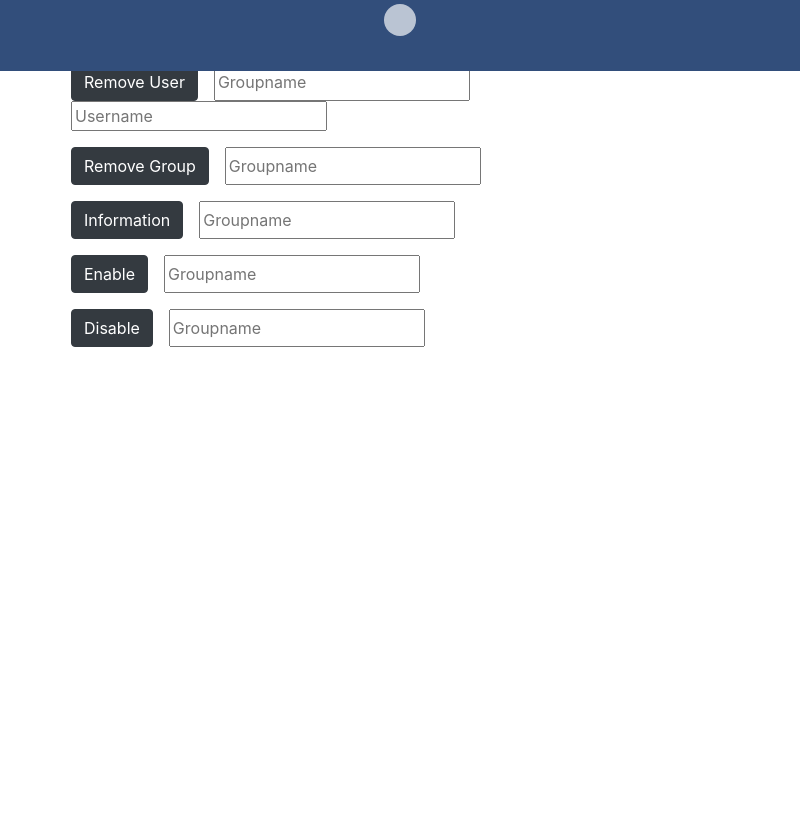
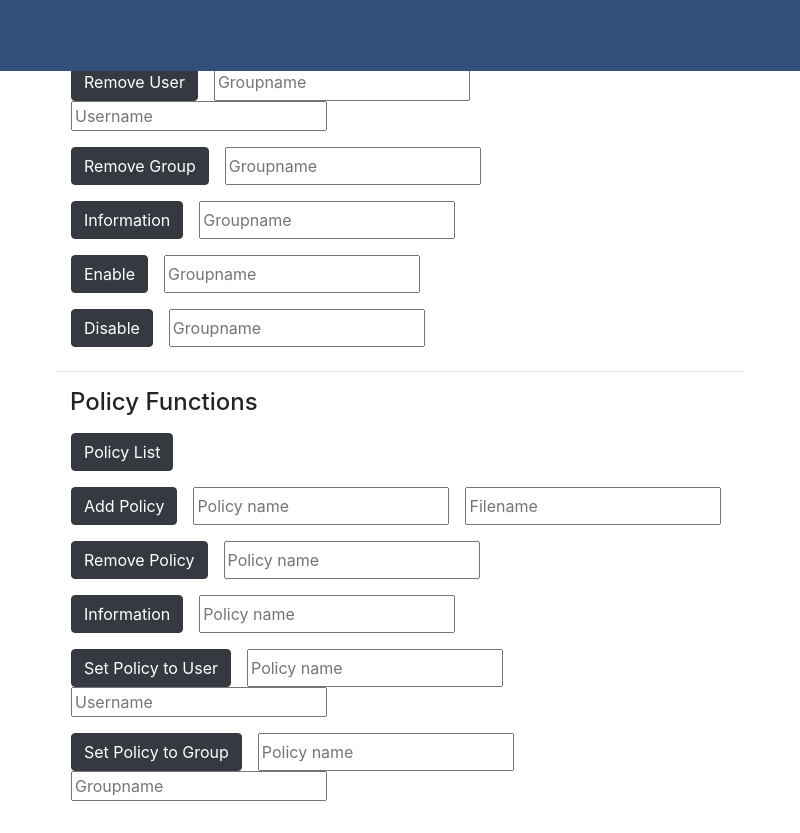
Before and after one commit to Spensarrr/Spens.IO, an Electron app: page index.html in a window 800 px wide. Shown: the part 729-1562 px from the top of the page. Before the commit the page ends 1184 px from the top, so only its background shows below. Drawn offline with nearby package versions, Linux system fonts and the light colour scheme.

Commit message:
Added html for policy, added clearing of inputs on successful command run for policy.

```diff
--- a/commands/policy.js
+++ b/commands/policy.js
@@ -18,7 +18,7 @@ function policyList() {
 
 function policyAdd() {
     policyName = document.getElementById('policyname1').value;
-    fileName = document.getElementById('policyname1').value;
+    fileName = document.getElementById('filename1').value;
     exec("mc.exe admin policy add " + alias + " " + policyName + " " + fileName, (error, stdout) => {
         if (error) {
             output = error;
@@ -29,6 +29,8 @@ function policyAdd() {
         //console.log(`stdout: ${stdout}`);
         output = stdout;
         document.getElementById('outputField').innerHTML = output;
+        document.getElementById('policyname1').value = "";
+        document.getElementById('filename1').value = "";
     });
 }
 
@@ -44,6 +46,7 @@ function policyRemove() {
         //console.log(`stdout: ${stdout}`);
         output = stdout;
         document.getElementById('outputField').innerHTML = output;
+        document.getElementById('policyname2').value = "";
     });
 }
 
@@ -59,12 +62,13 @@ function policyInfo() {
         //console.log(`stdout: ${stdout}`);
         output = stdout;
         document.getElementById('outputField').innerHTML = output;
+        document.getElementById('policyname3').value = "";
     });
 }
 
 function policySetUser() {
     policyName = document.getElementById('policyname4').value;
-    userName = document.getElementById('policyname4').value;
+    userName = document.getElementById('username4').value;
     exec("mc.exe admin policy set " + alias + " " + policyName + " user=" + userName, (error, stdout) => {
         if (error) {
             output = error;
@@ -75,12 +79,14 @@ function policySetUser() {
         //console.log(`stdout: ${stdout}`);
         output = stdout;
         document.getElementById('outputField').innerHTML = output;
+        document.getElementById('policyname4').value = "";
+        document.getElementById('username4').value = "";
     });
 }
 
 function policySetGroup() {
     policyName = document.getElementById('policyname5').value;
-    groupName = document.getElementById('policyname5').value;
+    groupName = document.getElementById('groupname5').value;
     exec("mc.exe admin policy set " + alias + " " + policyName + " group=" + groupName, (error, stdout) => {
         if (error) {
             output = error;
@@ -91,5 +97,7 @@ function policySetGroup() {
         //console.log(`stdout: ${stdout}`);
         output = stdout;
         document.getElementById('outputField').innerHTML = output;
+        document.getElementById('policyname5').value = "";
+        document.getElementById('groupname5').value = "";
     });
 }
--- a/index.html
+++ b/index.html
@@ -96,6 +96,38 @@
                 <input class="mx-2" type="text" placeholder="Groupname" id="groupname6">
             </div>
         </div>
+        <hr>
+
+        <!-- Policy Fucntions -->
+        <div class="container">
+            <h4>Policy Functions</h4>
+            <div class="row p-2">
+                <button class="btn btn-dark mx-2" onclick="policyList()">Policy List</button>
+            </div>
+            <div class="row p-2">
+                <button class="btn btn-dark mx-2" onclick="policyAdd()">Add Policy</button>
+                <input class="mx-2" type="text" placeholder="Policy name" id="policyname1">
+                <input class="mx-2" type="text" placeholder="Filename" id="filename1">
+            </div>
+            <div class="row p-2">
+                <button class="btn btn-dark mx-2" onclick="policyRemove()">Remove Policy</button>
+                <input class="mx-2" type="text" placeholder="Policy name" id="policyname2">
+            </div>
+            <div class="row p-2">
+                <button class="btn btn-dark mx-2" onclick="policyInfo()">Information</button>
+                <input class="mx-2" type="text" placeholder="Policy name" id="policyname3">
+            </div>
+            <div class="row p-2">
+                <button class="btn btn-dark mx-2" onclick="policySetUser()">Set Policy to User</button>
+                <input class="mx-2" type="text" placeholder="Policy name" id="policyname4">
+                <input class="mx-2" type="text" placeholder="Username" id="username4">
+            </div>
+            <div class="row p-2">
+                <button class="btn btn-dark mx-2" onclick="policySetGroup()">Set Policy to Group</button>
+                <input class="mx-2" type="text" placeholder="Policy name" id="policyname5">
+                <input class="mx-2" type="text" placeholder="Groupname" id="groupname5">
+            </div>
+        </div>
 
         <!-- Extends bottom area -->
         <div class="container">
@@ -107,9 +139,9 @@
             <div class="row">
                 <div class="fixed-bottom outputBox">
                     <div class="d-flex justify-content-center pt-2">
-                        <div class="spinner-grow" role="status">
+                        <!-- <div class="spinner-grow" role="status">
                           <span class="sr-only">Loading...</span>
-                        </div>
+                        </div> -->
                     </div>
                     <p id="outputField"></p>
                 </div>
@@ -120,6 +152,7 @@
     <script src="commands/user.js"></script>
     <script src="commands/group.js"></script>
     <script src="commands/sui.js"></script>
+    <script src="commands/policy.js"></script>
     <script src="commands/save.js"></script>
 </body>
 
```
Also changed, not shown: README.md.
